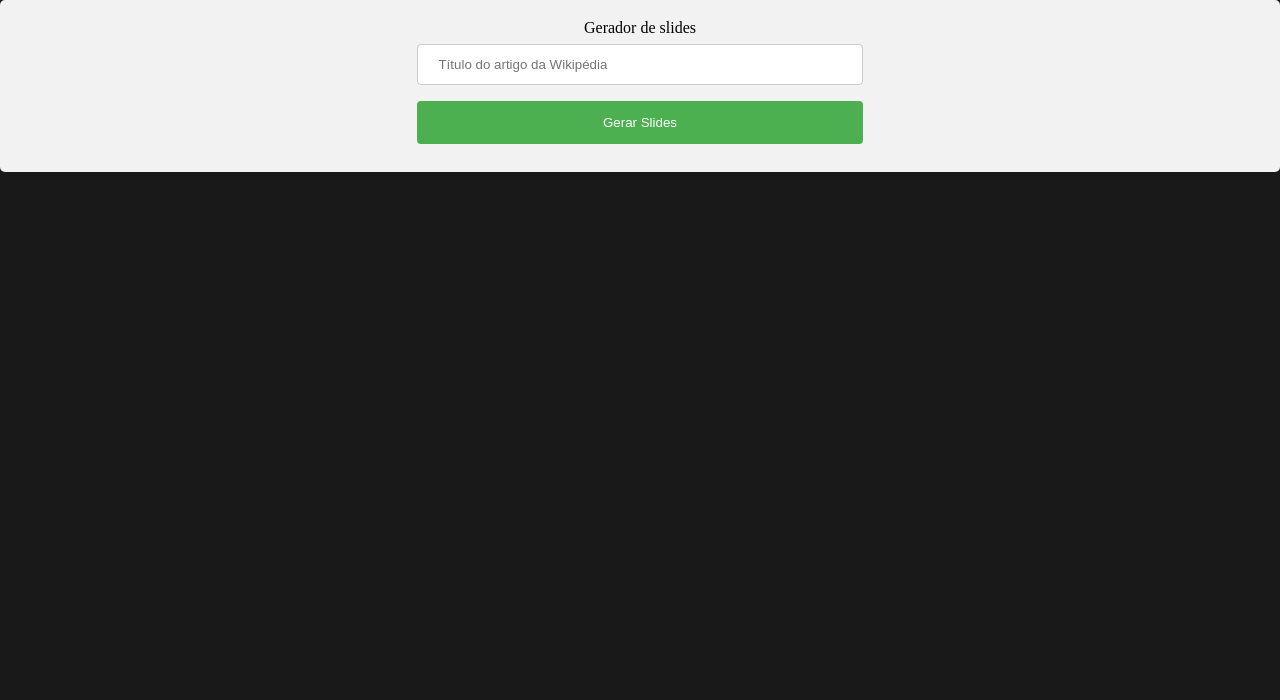
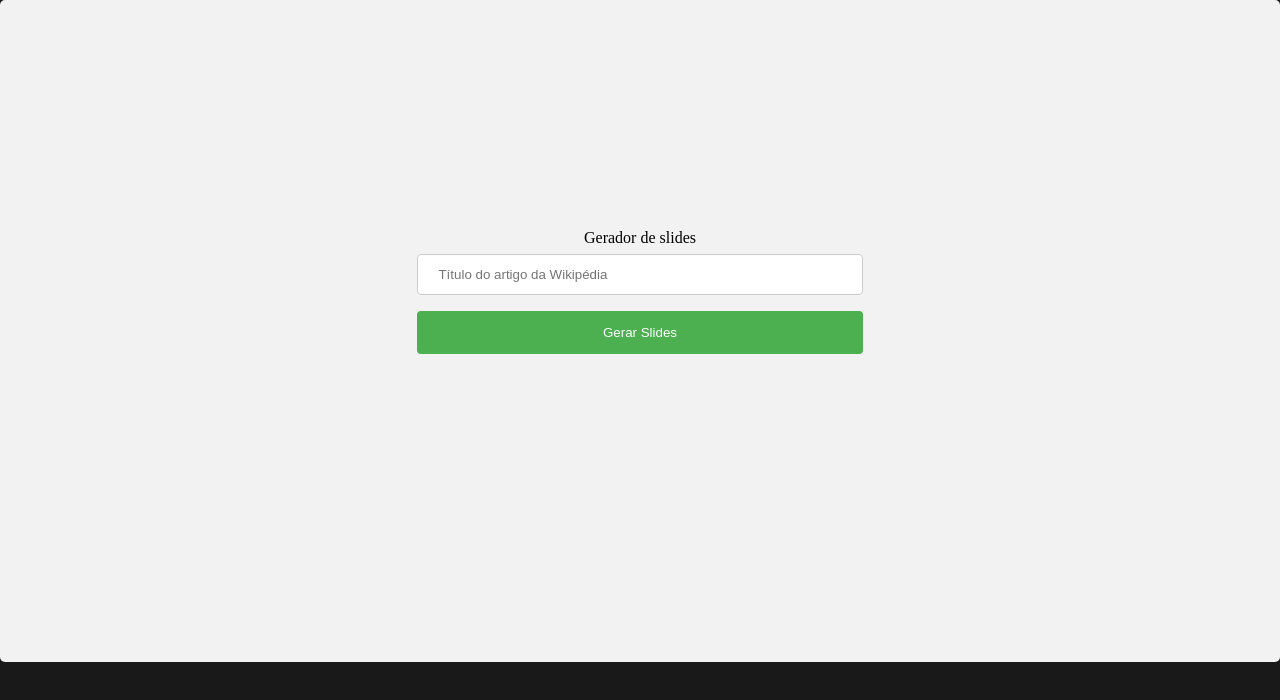
Before and after one commit to luizsci42/PIBIC19-20_frontend, a React (Create React App) app: page / in a window 1280 px wide. Shown: the top 700 px of the page. Built offline with nearby package versions, Linux system fonts and the light colour scheme.

Commit message:
Formulário centralizado

```diff
--- a/src/App.js
+++ b/src/App.js
@@ -59,8 +59,8 @@ class TituloForm extends Component {
 
   render() {
     const formulario = (
-      <div className="form">
-        <form onSubmit={this.handleSubmit}>
+      <div className="container">
+        <form className="form" onSubmit={this.handleSubmit}>
           <label>Gerador de slides</label>
           <input
             type="text"
--- a/src/styles.css
+++ b/src/styles.css
@@ -31,13 +31,16 @@ input[type=submit]:hover {
   background-color: #45a049;
 }
 
-.form {
+.container {
   background-color: #f2f2f2;
   border-radius: 5px;
   padding: 20px;
   display: block;
   text-align: center;
   margin-top: auto;
+  position: relative;
+  padding-top: 230px;
+  padding-bottom: 300px;
 }
 
 form {
```
